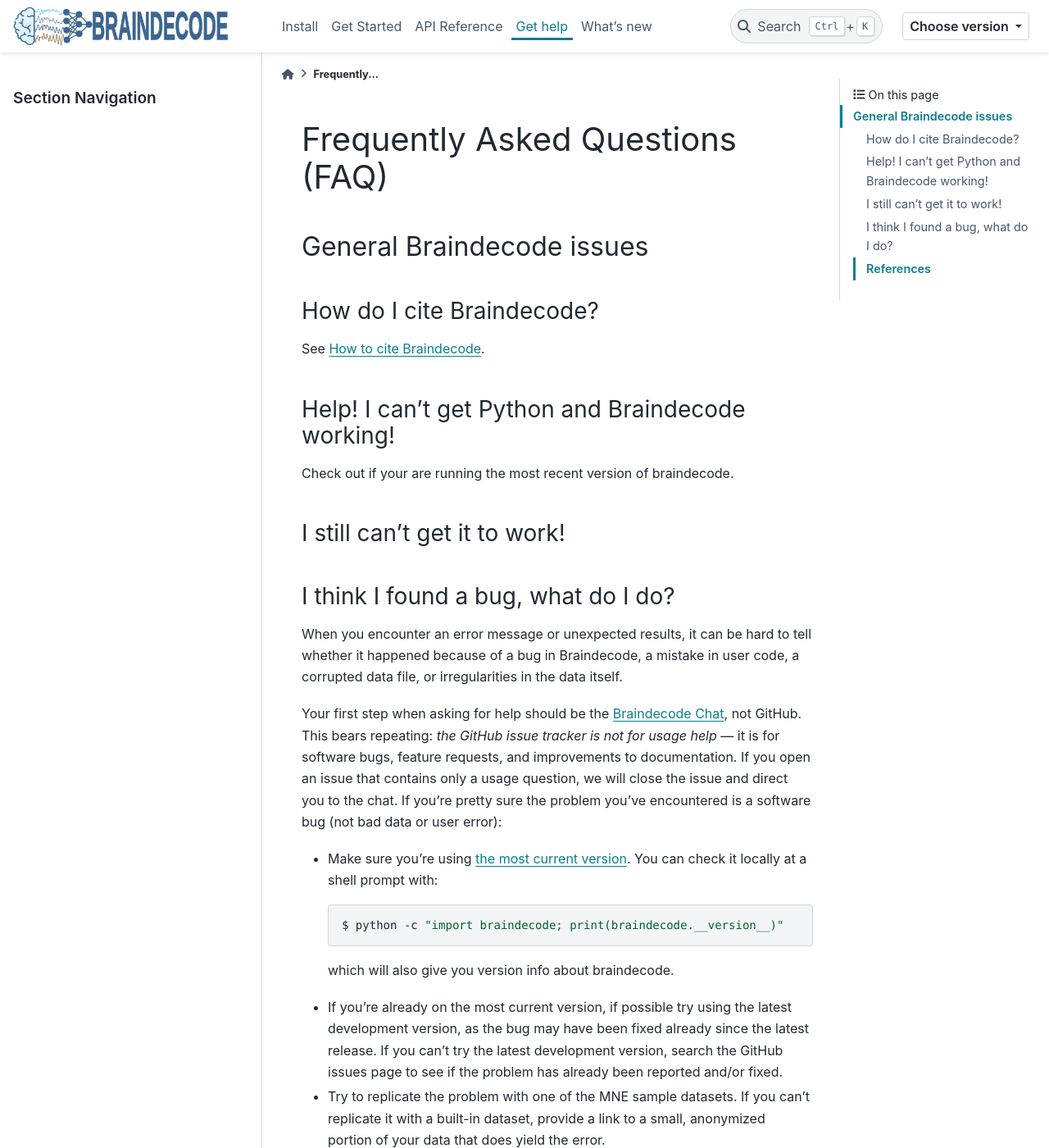
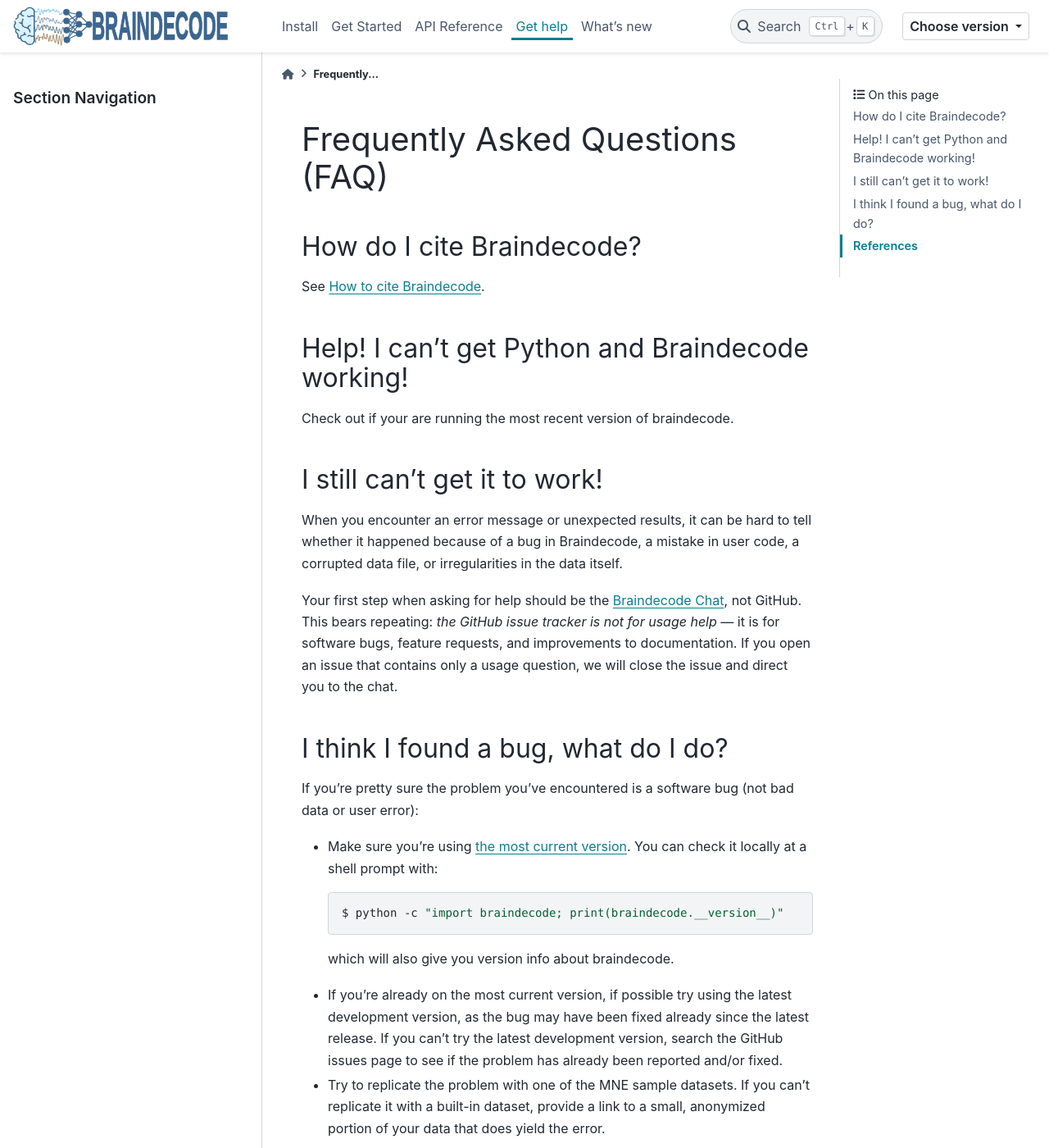
Before and after one commit to braindecode/braindecode, a Sphinx documentation site: the page built from docs/help.rst, in a window 1280 px wide and 1400 px high. Shown: the whole window at 82% size. Built offline with Sphinx 7.4.7 and the PyData theme 0.15.4, drawn with Linux system fonts in a browser that asks for light colours; pages that are not in the unit, such as notebooks, are missing from menus; some of the changed lines change nothing that is shown.

Commit message:
Small restructuring og help.rst

```diff
--- a/docs/help.rst
+++ b/docs/help.rst
@@ -5,14 +5,6 @@
 ================================
 Frequently Asked Questions (FAQ)
 ================================
-
-
-.. highlight:: python
-
-General Braindecode issues
-===========================
-
-
 
 
 How do I cite Braindecode?
@@ -28,9 +20,6 @@ Check out if your are running the most recent version of braindecode.
 I still can't get it to work!
 -----------------------------
 
-I think I found a bug, what do I do?
-------------------------------------
-
 When you encounter an error message or unexpected results, it can be hard to
 tell whether it happened because of a bug in Braindecode, a mistake in user
 code, a corrupted data file, or irregularities in the data itself.
@@ -40,7 +29,12 @@ Your first step when asking for help should be the `Braindecode Chat
 repeating: *the GitHub issue tracker is not for usage help* — it is for
 software bugs, feature requests, and improvements to documentation. If you
 open an issue that contains only a usage question, we will close the issue and
-direct you to the chat. If you're pretty sure the problem you've encountered
+direct you to the chat.
+
+I think I found a bug, what do I do?
+------------------------------------
+
+If you're pretty sure the problem you've encountered
 is a software bug (not bad data or user error):
 
 - Make sure you're using `the most current version`_. You can check it locally
```
